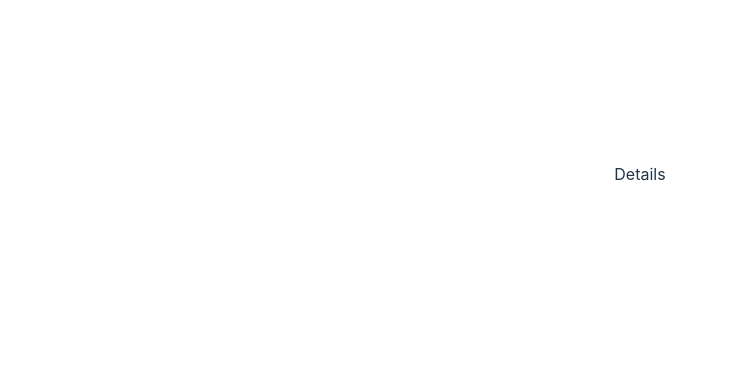
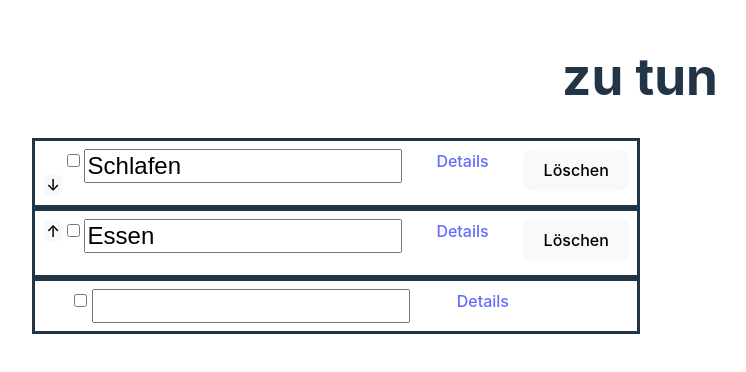
Before and after one commit to EinPraktikant/zutun, a React (Vite) app: page /details/1 in a window 1280 px wide. Shown: the part 226-598 px from the top of the page, without its empty margins (0-746 px from the left). Built offline with nearby package versions, Linux system fonts and the light colour scheme.

Commit message:
Add page to edit description of to do items

```diff
--- a/package.json
+++ b/package.json
@@ -12,7 +12,8 @@
   "dependencies": {
     "react": "^18.2.0",
     "react-dom": "^18.2.0",
-    "react-router-dom": "^6.23.1"
+    "react-router-dom": "^6.23.1",
+    "slugify": "^1.6.6"
   },
   "devDependencies": {
     "@types/react": "^18.2.66",
--- a/src/App.css
+++ b/src/App.css
@@ -46,3 +46,8 @@
 .item__title {}
 
 .item__description {}
+
+.page {
+  display: grid;
+  grid-template-columns: repeat(2, 1fr);
+}
--- a/src/App.tsx
+++ b/src/App.tsx
@@ -3,15 +3,9 @@ import { useState } from 'react'
 // import viteLogo from '/vite.svg'
 import './App.css'
 import { Item } from './models/item'
+import { Outlet, Link } from 'react-router-dom';
 
-function AppPage(): React.ReactElement {
-  const [items, setItems] = useState([
-    new Item("Schlafen"),
-    new Item("Essen", "Brötchen"),
-    new Item(),
-  ] as Item[]);
-
-  function isItemAndIndexValid(index: number, item?: Item): boolean {
+function isItemAndIndexValid(items: Item[], index: number, item?: Item): boolean {
   if (index < 0)
     return false;
   if (item != null && (item.title.length !== 0 || item.description.length !== 0)) {
@@ -25,8 +19,8 @@ function AppPage(): React.ReactElement {
   return true;
 }
 
-  function editItem(index: number, item: Item): void {
-    if (!isItemAndIndexValid(index, item))
+export function editItem(items: Item[], setItems: React.Dispatch<React.SetStateAction<Item[]>>, index: number, item: Item): void {
+  if (!isItemAndIndexValid(items, index, item))
     return;
 
   let newItems: Item[];
@@ -43,8 +37,15 @@ function AppPage(): React.ReactElement {
   setItems(newItems);
 }
 
+function AppPage(): React.ReactElement {
+  const [items, setItems] = useState([
+    new Item("Schlafen"),
+    new Item("Essen", "Brötchen"),
+    new Item(),
+  ] as Item[]);
+
   function deleteItem(index: number): void {
-    if (!isItemAndIndexValid(index))
+    if (!isItemAndIndexValid(items, index))
       return;
 
     const newItems = items.filter((_, i) => i !== index);
@@ -55,7 +56,7 @@ function AppPage(): React.ReactElement {
   function moveItem(index: number, direction: "up" | "down"): void {
     const switchIndex = direction === "up" ? index - 1 : index + 1;
 
-    if (!isItemAndIndexValid(index) || !isItemAndIndexValid(switchIndex))
+    if (!isItemAndIndexValid(items, index) || !isItemAndIndexValid(items, switchIndex))
       return;
 
     const newItems = [...items];
@@ -68,6 +69,7 @@ function AppPage(): React.ReactElement {
     <>
       <h1>zu tun</h1>
 
+      <div className='page'>
         <div>
           {items.map((item, index) => (
             <div className='item'>
@@ -81,16 +83,15 @@ function AppPage(): React.ReactElement {
               </div>
 
               <div className='item__done'>
-              <input type='checkbox' checked={item.done} onChange={(event) => editItem(index, {...item, done: event.target.checked})} onBlur={(event) => console.log(event)} />
+                <input type='checkbox' checked={item.done} onChange={(event) => editItem(items, setItems, index, {...item, done: event.target.checked})} />
               </div>
 
               <div className='item__title'>
-              <input value={item.title} onChange={(event) => editItem(index, {...item, title: event.target.value })} />
+                <input value={item.title} onChange={(event) => editItem(items, setItems, index, {...item, title: event.target.value })} />
               </div>
 
               <div className='item__description'>
-              Description
-              {/* <input value={item.description} onChange={(event) => editItem(index, {...item, description: event.target.value })} /> */}
+                <Link to={`details/${item.id}`}>Details</Link>
               </div>
 
               <div>
@@ -101,6 +102,11 @@ function AppPage(): React.ReactElement {
             </div>
           ))}
         </div>
+
+        <div className='details'>
+          <Outlet context={[items, setItems]} />
+        </div>
+      </div>
     </>
   )
 }
--- /dev/null
+++ b/src/Details.css
@@ -0,0 +1,6 @@
+.details {}
+
+.details__description input {
+    font-size: 1.5rem;
+    width: 80%;
+}
--- a/src/Details.tsx
+++ b/src/Details.tsx
@@ -1,3 +1,34 @@
-export default function DetailsPage(): React.ReactElement {
-    return <div>Details</div>
+import { useLoaderData, Params, useOutletContext, /* ActionFunctionArgs, ParamParseKey, LoaderFunction */ } from "react-router-dom";
+import { Item } from "./models/item";
+import { editItem } from "./App";
+import './Details.css'
+
+export async function loader({ params }: { params: Params<"id"> }) {
+    const id = params.id;
+    return { id };
 }
+
+export function DetailsPage(): React.ReactElement {
+    const [items, setItems]: [Item[], React.Dispatch<React.SetStateAction<Item[]>>] = useOutletContext();
+
+    const data = useLoaderData() as { id: string };
+
+    const itemIndex = items.findIndex((x) => x.id === data?.id);
+    const item = items[itemIndex];
+
+    if (item !== undefined) {
+        return (
+            <>
+                <div>
+                    <h1>Details: {item.title}</h1>
+                </div>
+
+                <div className="details__description">
+                    <input value={item.description} onChange={(event) => editItem(items, setItems, itemIndex, {...item, description: event.target.value })} />
+                </div>
+            </>
+        );
+    } else {
+        return ( <></> )
+    }
+}
--- a/src/main.tsx
+++ b/src/main.tsx
@@ -2,7 +2,7 @@ import React from 'react'
 import ReactDOM from 'react-dom/client'
 import { createBrowserRouter, RouterProvider } from 'react-router-dom'
 import AppPage from './App.tsx'
-import DetailsPage from './Details.tsx'
+import { DetailsPage, loader as detailsLoader } from './Details.tsx'
 import ErrorPage from './Error.tsx'
 import './index.css'
 
@@ -10,11 +10,14 @@ const router = createBrowserRouter([
   {
     path: "/",
     element: <AppPage />,
+    children: [
+      {
+        path: "details/:id",
+        element: <DetailsPage />,
+        loader: detailsLoader
+      }
+    ],
     errorElement: <ErrorPage />
-  },
-  {
-    path: "/details/:title",
-    element: <DetailsPage />
   }
 ]);
 
--- a/src/models/item.tsx
+++ b/src/models/item.tsx
@@ -1,4 +1,9 @@
+import slugify from "slugify";
+
+let autoIncrement = 0;
+
 export class Item {
+    id: string;
     title: string;
     description: string;
     done: boolean = false;
@@ -15,5 +20,11 @@ export class Item {
         } else {
             this.description = "";
         }
+
+        this.id = slugify(`${this.title.slice(0, 15)}-${autoIncrement}`, {
+            locale: "de"
+        });
+
+        autoIncrement++;
     }
 }
```
Also changed, not shown: 1 other file (tests, documents, lock files or other folders). Lines whose indentation alone changed are shown as unchanged.
